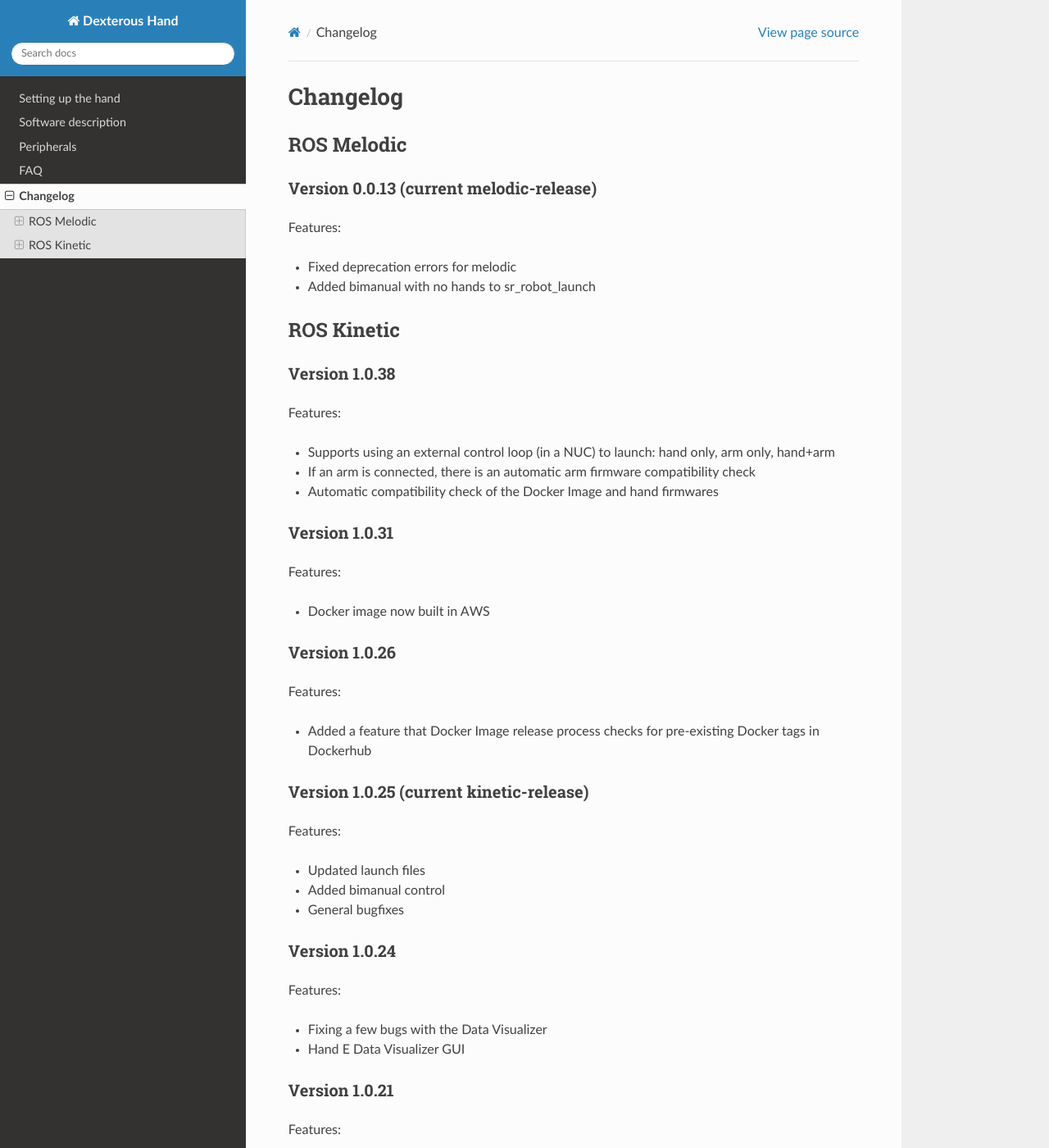
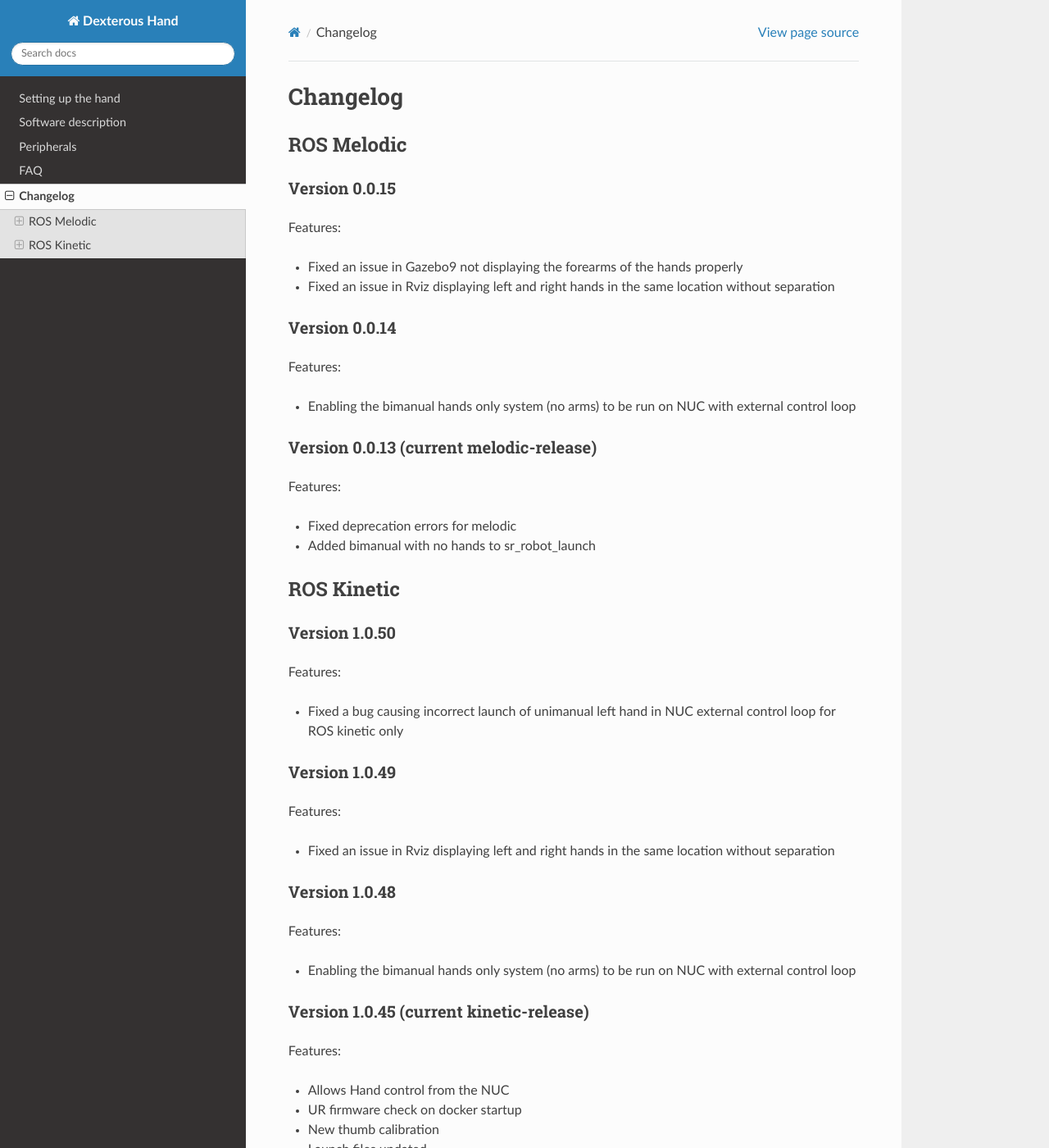
Before and after one commit to shadow-robot/sr_dexterous_hand_documentation, a Sphinx documentation site: the page built from docs/user_guide/5_changelog.md, in a window 1280 px wide and 1400 px high. Shown: the whole window at 82% size. Built offline with Sphinx 7.4.7 and the Read the Docs theme 2.0.0, drawn with Linux system fonts in a browser that asks for light colours; some of the changed text lies outside the part shown.

Commit message:
Update 5_changelog.md (#40)
* Update 5_changelog.md

* Update 5_changelog.md

```diff
--- a/docs/user_guide/5_changelog.md
+++ b/docs/user_guide/5_changelog.md
@@ -1,6 +1,19 @@
 # Changelog
 
 ## ROS Melodic
+
+### Version 0.0.15
+
+Features:
+
+* Fixed an issue in Gazebo9 not displaying the forearms of the hands properly
+* Fixed an issue in Rviz displaying left and right hands in the same location without separation
+
+### Version 0.0.14
+
+Features:
+
+* Enabling the bimanual hands only system (no arms) to be run on NUC with external control loop
 
 ### Version 0.0.13 (current melodic-release)
 
@@ -10,6 +23,33 @@ Features:
 * Added bimanual with no hands to sr_robot_launch
 
 ## ROS Kinetic
+
+### Version 1.0.50
+
+Features:
+
+* Fixed a bug causing incorrect launch of unimanual left hand in NUC external control loop for ROS kinetic only
+
+### Version 1.0.49
+
+Features:
+
+* Fixed an issue in Rviz displaying left and right hands in the same location without separation
+
+### Version 1.0.48
+
+Features:
+
+* Enabling the bimanual hands only system (no arms) to be run on NUC with external control loop
+
+### Version 1.0.45 (current kinetic-release)
+
+Features:
+
+* Allows Hand control from the NUC
+* UR firmware check on docker startup
+* New thumb calibration
+* Launch files updated
 
 ### Version 1.0.38
 
```
Also changed, not shown: other parts of docs/user_guide/5_changelog.md (+1 -1 lines).
